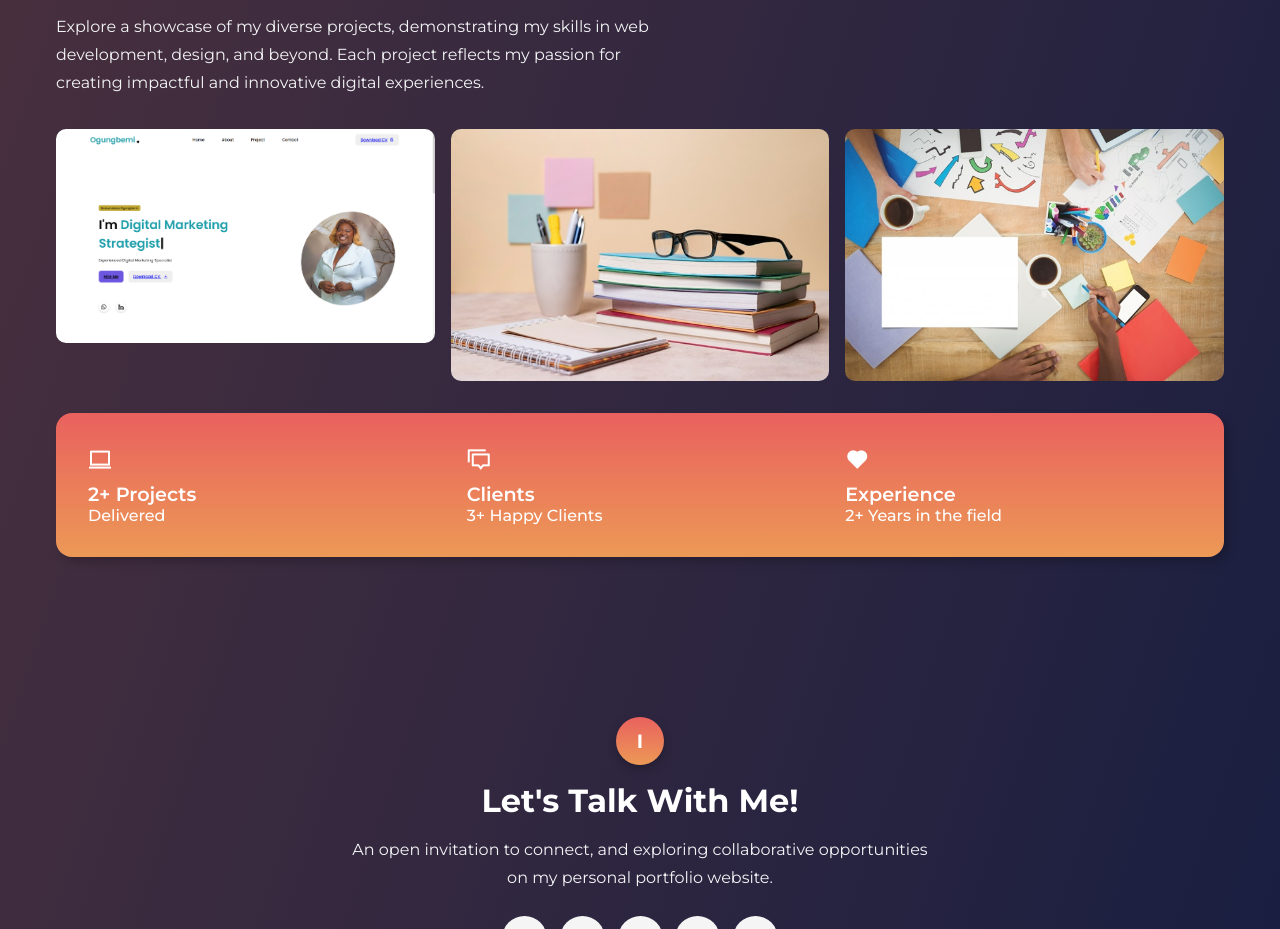
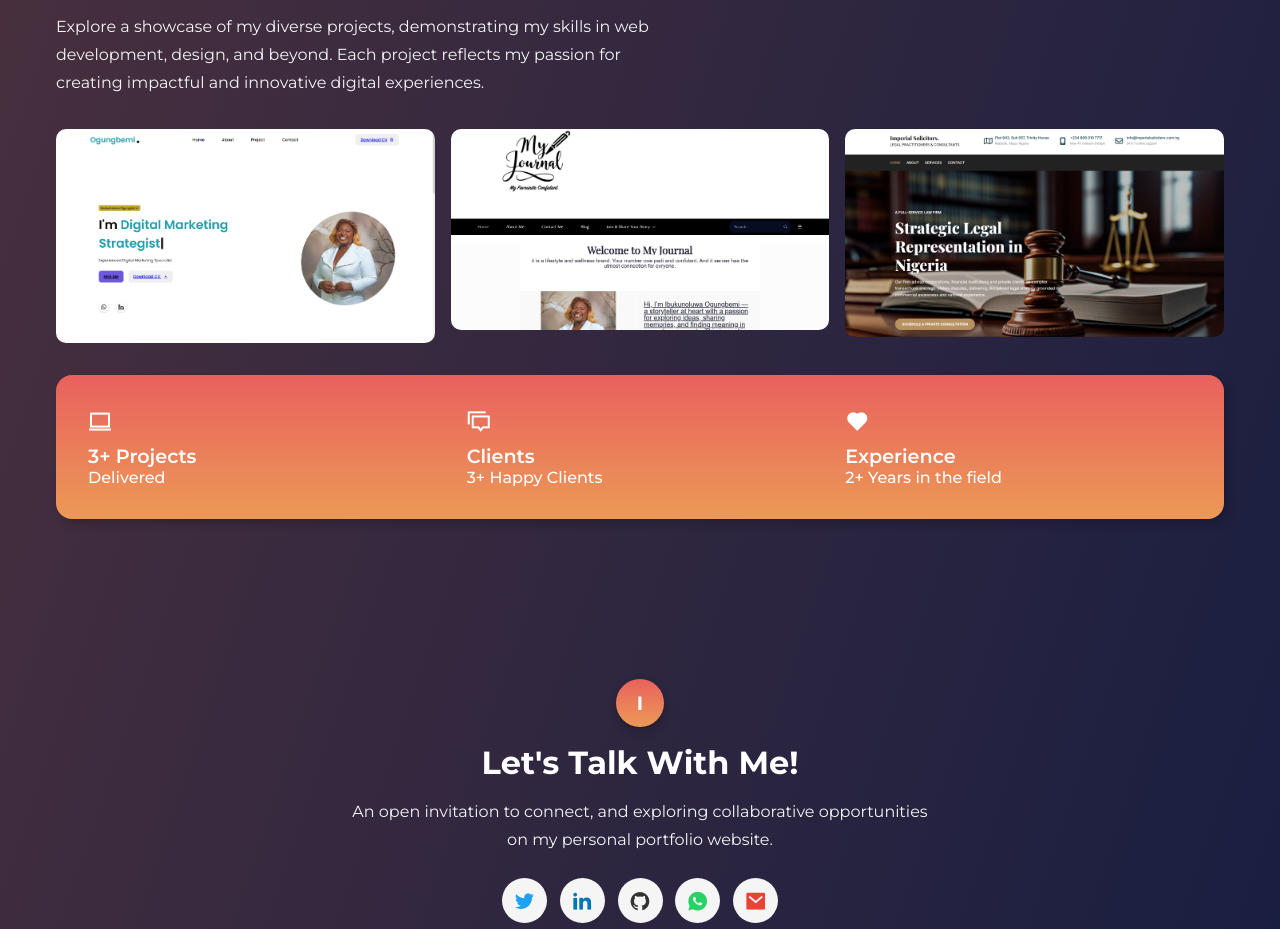
Before and after one commit to iyke43/Personal_Portfolio_main, a plain HTML site: page index.html in a window 1280 px wide. Shown: the part 2764-3693 px from the top of the page. Drawn offline with nearby package versions, Linux system fonts and the light colour scheme.

Commit message:
Updated the work that has been done

```diff
--- a/index.html
+++ b/index.html
@@ -151,10 +151,14 @@
         </a>
        </div>
         <div class="portfolio__card">
-          <img src="assets/Image/project-2.jpg" alt="portfolio" />
+          <a href="https://myjournalbrand.com/" target="_blank">
+          <img src="assets/Image/project-2.png" alt="portfolio" />
+          </a>
         </div>
         <div class="portfolio__card">
-          <img src="assets/Image/project-3.jpg" alt="portfolio" />
+          <a href="https://imperialsolicitors.com.ng/" target="_blank">
+          <img src="assets/Image/project-3.png" alt="portfolio" />
+          </a>
         </div>
         <!-- <div class="portfolio__card">
           <img src="assets/project-4.jpg" alt="portfolio" />
@@ -169,7 +173,7 @@
       <div class="portfolio__banner">
         <div class="portfolio__banner__card">
           <span><i class="ri-macbook-line"></i></span>
-          <h4>2+ Projects</h4>
+          <h4>3+ Projects</h4>
           <p>Delivered</p>
         </div>
         <div class="portfolio__banner__card">
```
Also changed, not shown: assets/Image/project-2.jpg (deleted), assets/Image/project-2.png (added), assets/Image/project-3.jpg (deleted), assets/Image/project-3.png (added).
